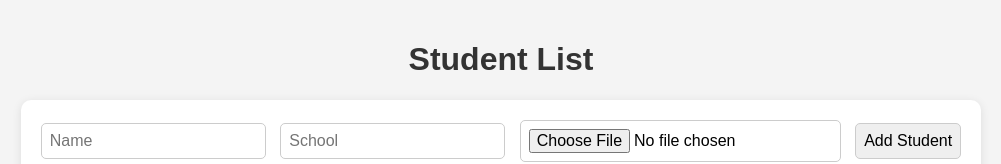
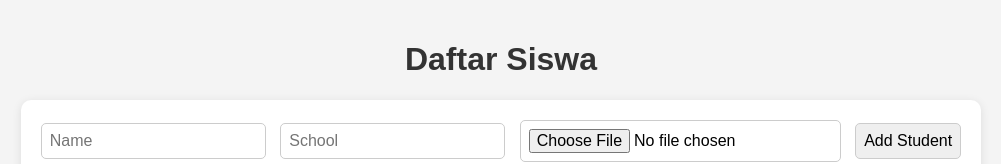
Before and after one commit to Rampagerrr/student-frontend, a plain HTML site: page index.html in a window 1280 px wide. Shown: the top 164 px of the page, without its empty margins (139-1140 px from the left). Drawn offline with nearby package versions, Linux system fonts and the light colour scheme; no server answers.

Commit message:
Penggantian Judul

```diff
--- a/index.html
+++ b/index.html
@@ -66,7 +66,7 @@
     </style>
 </head>
 <body>
-    <h1>Student List</h1>
+    <h1>Daftar Siswa</h1>
     <div class="form-container">
         <input type="text" id="name" placeholder="Name">
         <input type="text" id="school" placeholder="School">
```
